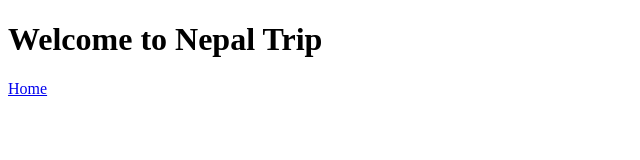
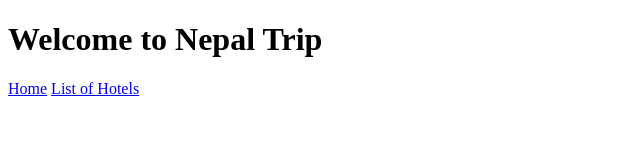
Before and after one commit to sabin149/NepalTrip-frontend, a website: page index.html in a window 1280 px wide. Shown: the whole page, without its empty margins (0-640 px from the left). Drawn offline with Linux system fonts and the light colour scheme.

Commit message:
project updated

```diff
--- a/index.html
+++ b/index.html
@@ -9,5 +9,6 @@
 <body>
     <h1>Welcome to Nepal Trip</h1>
     <a href="/">Home</a>
+    <a href="/api/hotel">List of Hotels</a>
 </body>
 </html>
```
